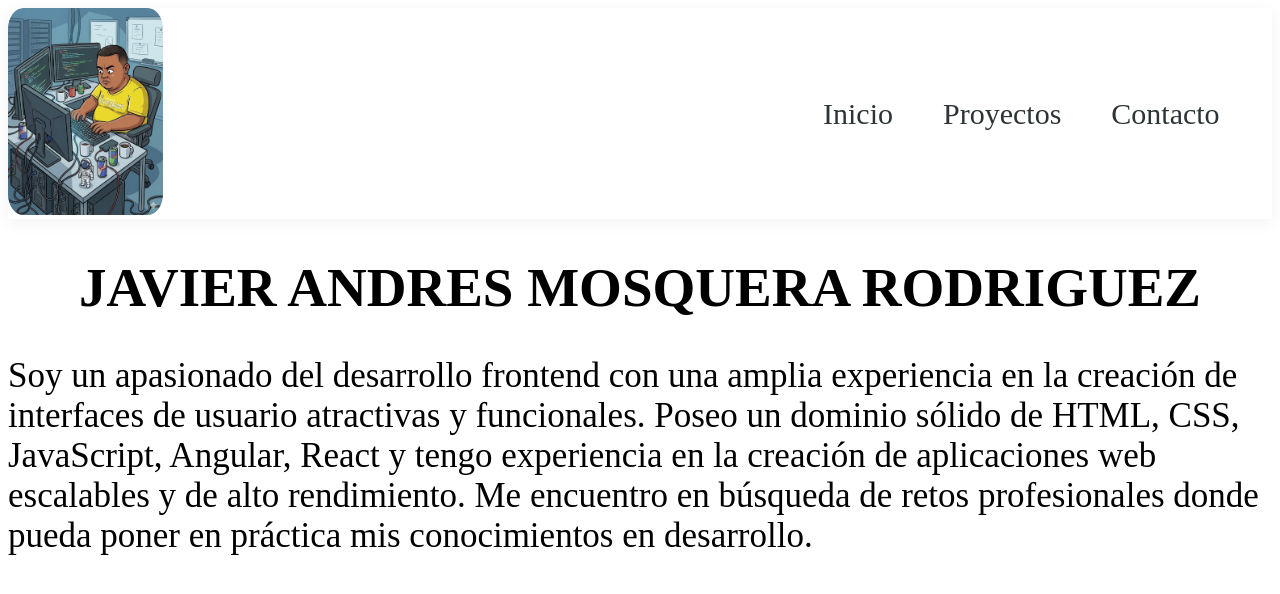
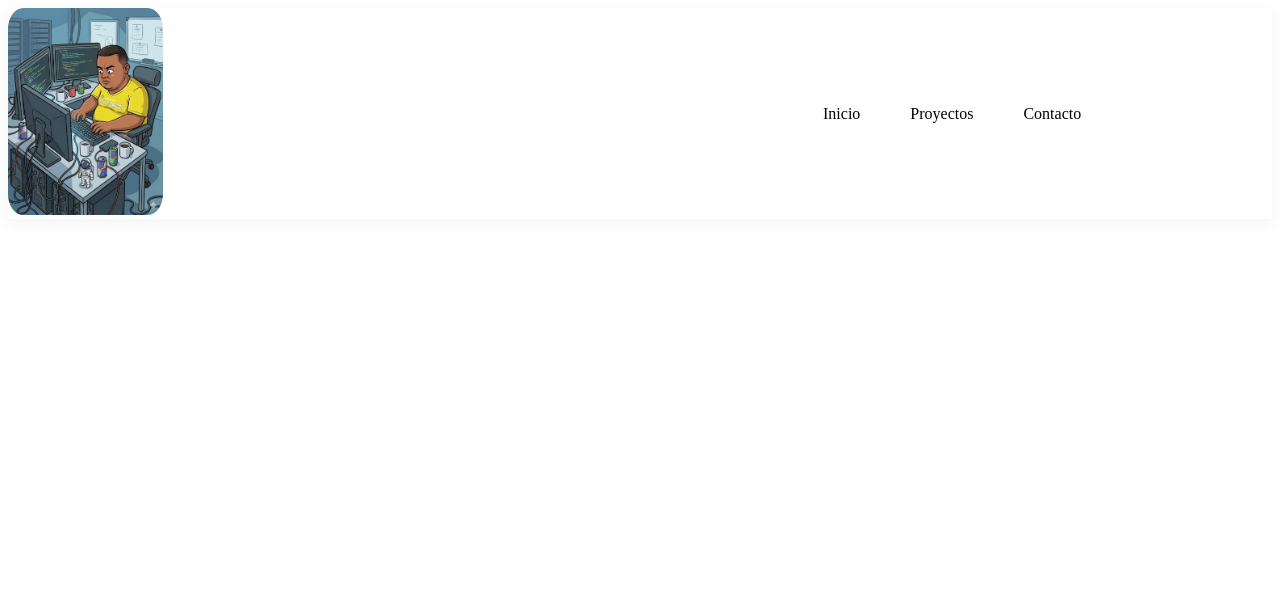
Before and after one commit to AndresMosquera9005/Javier-Mosquera-CV, an Angular app in the folder cvjamr/: page / in a window 1280 px wide. Shown: the top 594 px of the page. Built offline with nearby package versions, Linux system fonts and the light colour scheme.

Commit message:
solo se cocar las rutas

```diff
--- a/cvjamr/src/app/app.html
+++ b/cvjamr/src/app/app.html
@@ -1,2 +1,3 @@
 <app-header></app-header>
-<app-inicio></app-inicio>
+<!-- <app-inicio></app-inicio> -->
+<router-outlet></router-outlet>
--- a/cvjamr/src/app/app.routes.server.ts
+++ b/cvjamr/src/app/app.routes.server.ts
@@ -1,4 +1,5 @@
 import { RenderMode, ServerRoute } from '@angular/ssr';
+import { Component } from '@angular/core';
 
 export const serverRoutes: ServerRoute[] = [
   {
--- a/cvjamr/src/app/app.ts
+++ b/cvjamr/src/app/app.ts
@@ -5,7 +5,7 @@ import { Inicio } from "./components/inicio/inicio";
 
 @Component({
   selector: 'app-root',
-  imports: [ Header, Inicio],
+  imports: [Header, RouterOutlet],
   templateUrl: './app.html',
   styleUrl: './app.css'
 })
--- a/cvjamr/src/app/components/header/header.html
+++ b/cvjamr/src/app/components/header/header.html
@@ -2,9 +2,9 @@
     <a href=""><img id="logo" src="/yo.jpg" alt=""></a>
     <nav>
         <ul class="nav-links">
-            <li><a routerLink="/">Inicio</a></li>
-            <li><a routerLink="/Proyecto">Proyectos</a></li>
-            <li><a routerLink="/contacto">Contacto</a></li>
+            <a routerLink="/">Inicio</a>
+            <a routerLink="/proyecto">Proyectos</a>
+            <a routerLink="/contacto">Contacto</a>
         </ul>
     </nav>
 </header>
--- a/cvjamr/src/app/components/header/header.ts
+++ b/cvjamr/src/app/components/header/header.ts
@@ -1,4 +1,5 @@
 import { Component } from '@angular/core';
+import { Router } from '@angular/router';
 
 @Component({
   selector: 'app-header',
@@ -7,5 +8,4 @@ import { Component } from '@angular/core';
   styleUrl: './header.css',
 })
 export class Header {
-
 }
```
Also changed, not shown: cvjamr/src/app/app.routes.ts (+6 -4 lines).
